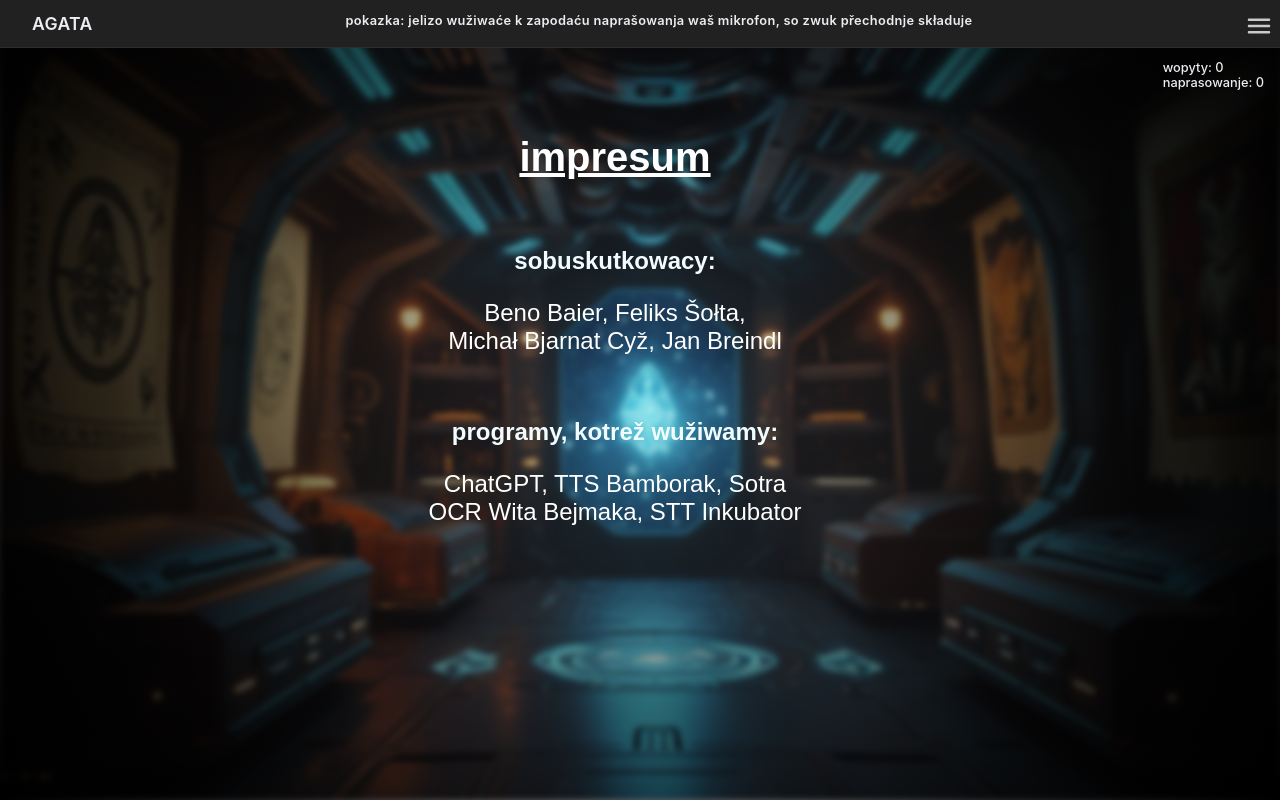
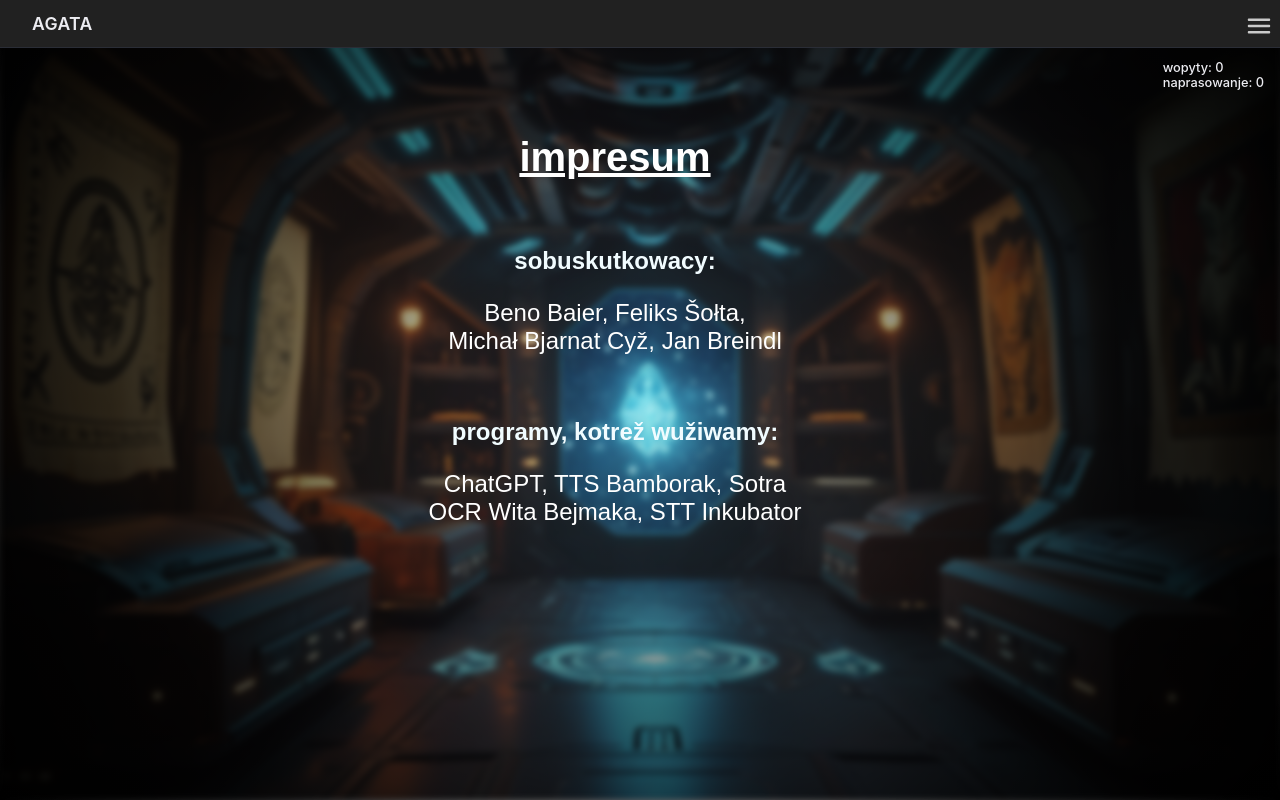
Before and after one commit to ZalozbaDev/agata-webapp, a React (Vite) app: page /impresum in a window 1280 px wide. Built offline with nearby package versions, Linux system fonts and the light colour scheme; no server answers.

Commit message:
Remove mic warning

```diff
--- a/src/components/header/index.tsx
+++ b/src/components/header/index.tsx
@@ -46,7 +46,7 @@ const Header: React.FC<{
   onChangeWabjenje,
 }) => {
   // Show top middle text for 20 seconds, then hide
-  const [showTopMiddle, setShowTopMiddle] = useState(true)
+  const [showTopMiddle, setShowTopMiddle] = useState(false) // TODO: Apply when needed
   useEffect(() => {
     const timer = setTimeout(() => setShowTopMiddle(false), 20000)
     return () => clearTimeout(timer)
```
